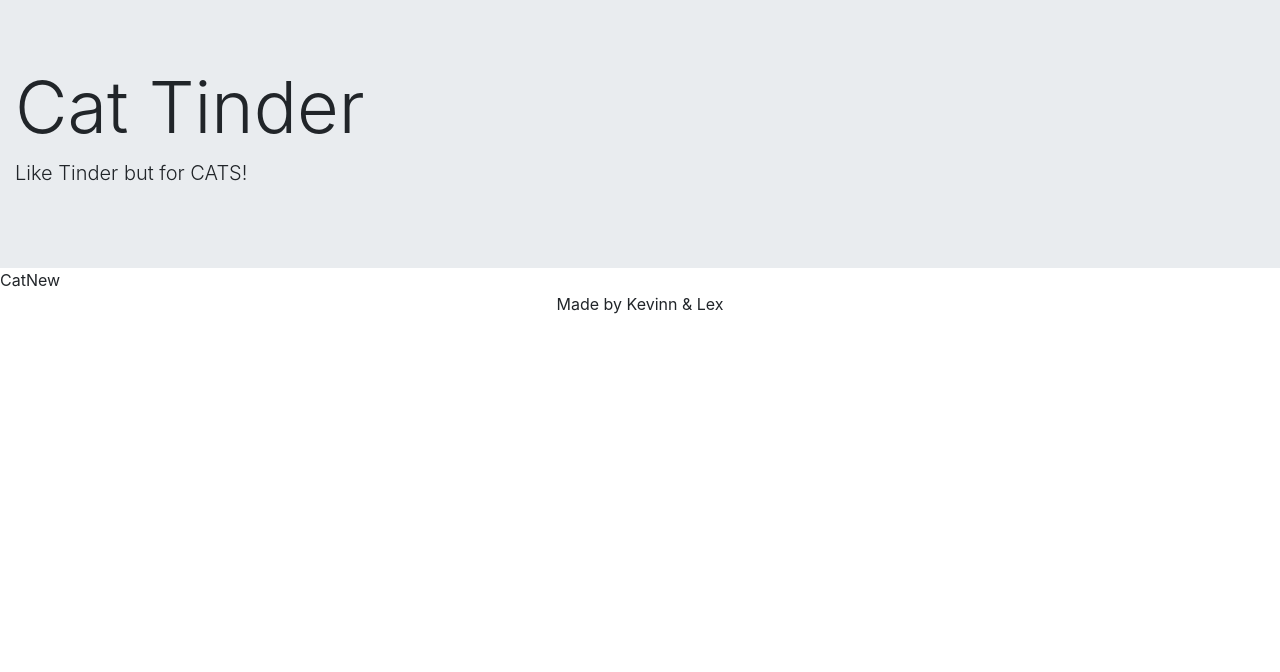
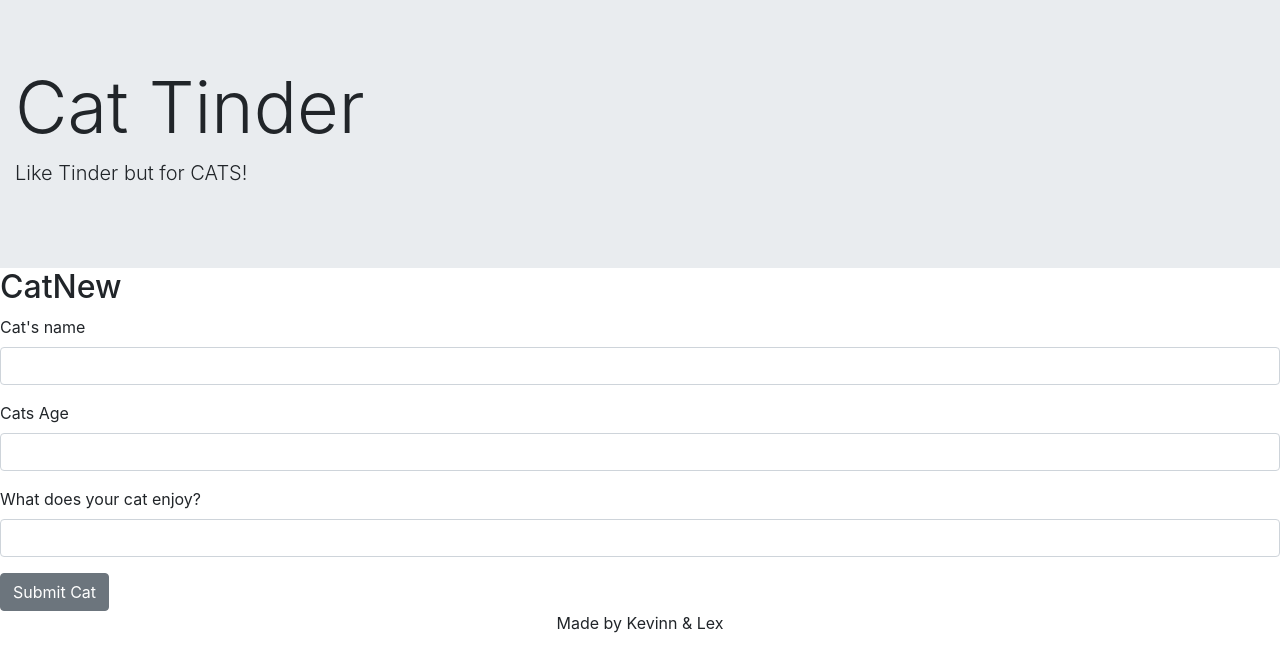
Before and after one commit to LPeterson18/cat-tinder-frontend, a React (Create React App) app: page /catNew in a window 1280 px wide. Shown: the top 672 px of the page. Built offline with nearby package versions, Linux system fonts and the light colour scheme.

Commit message:
adds ability to add new cat on a form and have it log in the console

```diff
--- a/src/App.js
+++ b/src/App.js
@@ -13,14 +13,16 @@
 import { BrowserRouter as Router, Route, Switch } from 'react-router-dom';
 
 class App extends Component {
-  constructor(props){
-    super(props)
+  constructor(props) {
+    super(props);
     this.state = {
       cats: cats,
-    }
+    };
   }
 
-
+  createNewCat = (newCat) => {
+    console.log(newCat);
+  };
 
   render() {
     return (
@@ -29,17 +31,23 @@
         <Switch>
           <Route exact path='/' component={Home} />
           <Route
-          path='/catIndex'
-          render = { () => <CatIndex cats={ this.state.cats}/> }
+            path='/catIndex'
+            render={() => <CatIndex cats={this.state.cats} />}
           />
           <Route
-          path='/catShow/:id'
-          render={ (props) => {
-          const id = parseInt(props.match.params.id)
-          const foundKitty = this.state.cats.find((cat) => cat.id === id)
-          return <CatShow cat={ foundKitty }/>
-          }}/>
-          <Route path='/catNew' component={CatNew} />
+            path='/catShow/:id'
+            render={(props) => {
+              const id = parseInt(props.match.params.id);
+              const foundKitty = this.state.cats.find((cat) => cat.id === id);
+              return <CatShow cat={foundKitty} />;
+            }}
+          />
+          <Route
+            path='/catNew'
+            render={(props) => {
+              return <CatNew createNewCat={this.createNewCat} />;
+            }}
+          />
           <Route path='/catEdit/:id' component={CatEdit} />
           <Route component={NotFound} />
         </Switch>
--- a/src/pages/CatIndex.js
+++ b/src/pages/CatIndex.js
@@ -1,25 +1,25 @@
-import React, { Component } from 'react'
+import React, { Component } from 'react';
+import { Button } from 'reactstrap';
 
-
-
-class CatIndex extends Component{
-
-
-  render(){
-    return(
+class CatIndex extends Component {
+  render() {
+    return (
       <>
         <h2>CatIndex</h2>
         <ul>
-        {this.props.cats.map(cat => {
-          return (
-            <li>
-              <a href={`/catShow/${cat.id}`}>{ cat.name }</a>
-            </li>
-          )
-        })}
+          {this.props.cats.map((cat) => {
+            return (
+              <li>
+                <a href={`/catShow/${cat.id}`}>{cat.name}</a>
+              </li>
+            );
+          })}
         </ul>
+        <Button color='primary' href='/catNew'>
+          Add a Cat
+        </Button>
       </>
-    )
+    );
   }
 }
-export default CatIndex
+export default CatIndex;
--- a/src/pages/CatNew.js
+++ b/src/pages/CatNew.js
@@ -1,16 +1,68 @@
-import React, { Component } from 'react'
+import React, { Component } from 'react';
+import { Button, Form, FormGroup, Label, Input, FormText } from 'reactstrap';
+import { Redirect } from 'react-router-dom';
 
+class CatNew extends Component {
+  constructor(props) {
+    super(props);
+    this.state = {
+      form: {
+        name: '',
+        age: '',
+        enjoys: '',
+      },
+      submitted: false,
+    };
+  }
 
+  handleChange = (e) => {
+    let { form } = this.state;
+    form[e.target.name] = e.target.value;
+    this.setState({ form: form });
+  };
 
-class CatNew extends Component{
+  handleSubmit = () => {
+    this.props.createNewCat(this.state.form);
+    this.setState({ submitted: true });
+  };
 
-
-  render(){
-    return(
+  render() {
+    return (
       <>
-        CatNew
+        <h2>CatNew</h2>
+        <Form>
+          <FormGroup>
+            <Label for='name'>Cat's name</Label>
+            <Input
+              type='text'
+              name='name'
+              value={this.state.form.name}
+              onChange={this.handleChange}
+            />
+          </FormGroup>
+          <FormGroup>
+            <Label for='age'>Cats Age</Label>
+            <Input
+              type='number'
+              name='age'
+              value={this.state.form.age}
+              onChange={this.handleChange}
+            />
+          </FormGroup>
+          <FormGroup>
+            <Label for='enjoys'>What does your cat enjoy?</Label>
+            <Input
+              type='text'
+              name='enjoys'
+              value={this.state.form.enjoys}
+              onChange={this.handleChange}
+            />
+          </FormGroup>
+          <Button onClick={this.handleSubmit}>Submit Cat</Button>
+        </Form>
+        {this.state.submitted && <Redirect to='/catIndex' />}
       </>
-    )
+    );
   }
 }
-export default CatNew
+export default CatNew;
```
